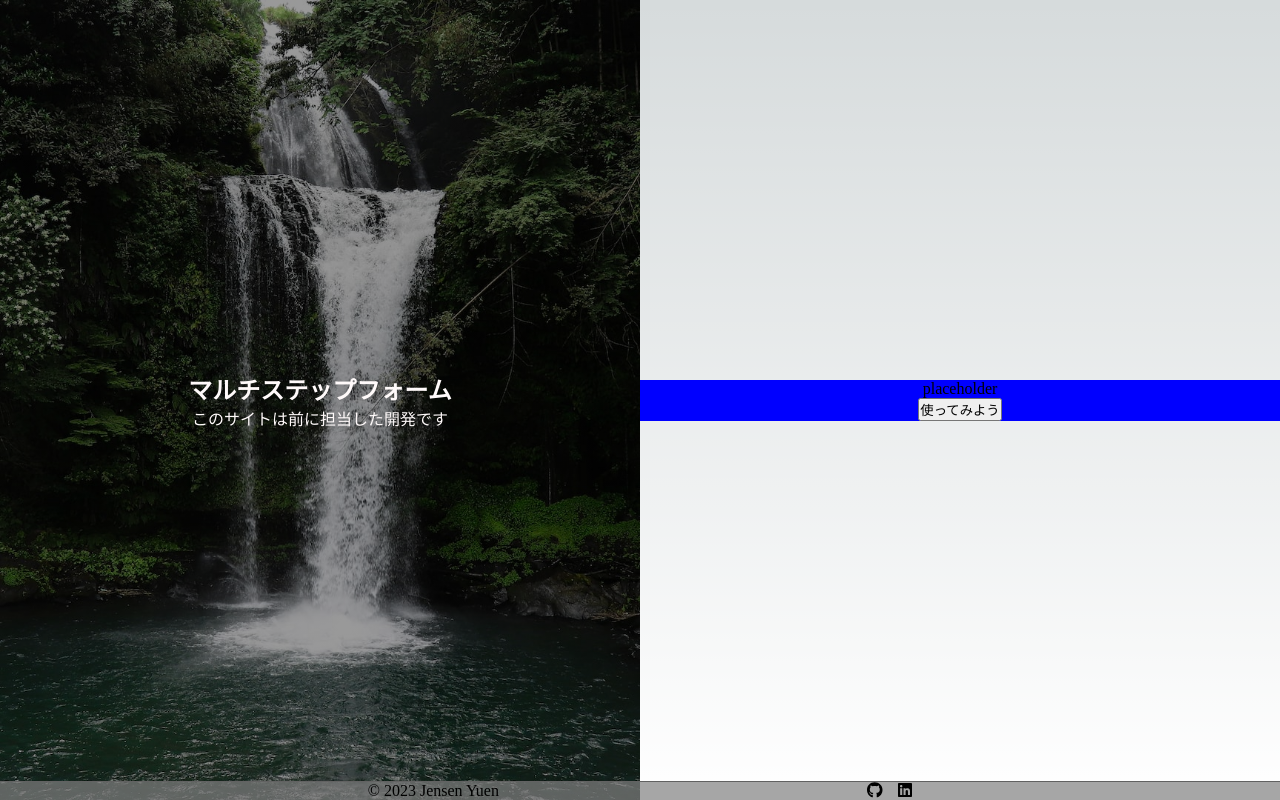
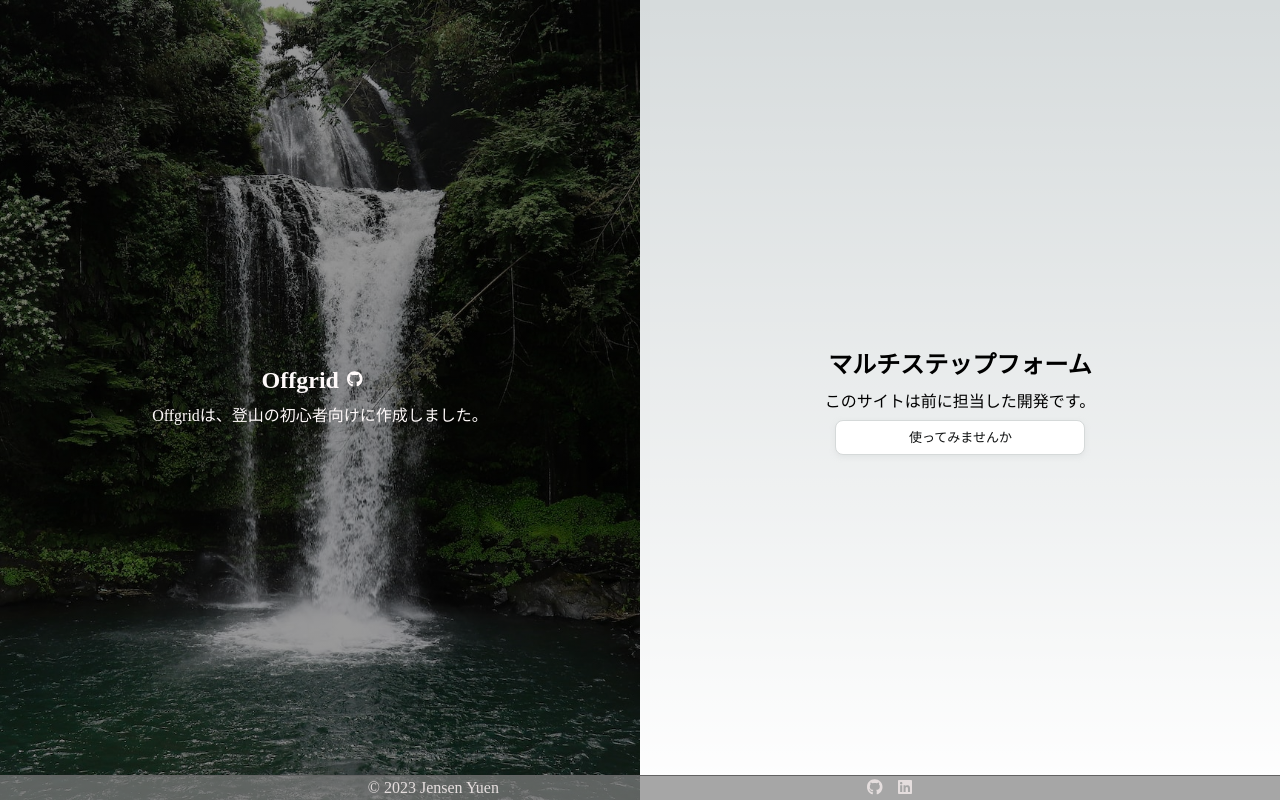
Before and after one commit to JensenYuen/multi-step-form-nextjs, a Next.js app: page / in a window 1280 px wide. Built offline with nearby package versions, Linux system fonts and the light colour scheme.

Commit message:
デサイン編集

```diff
--- a/pages/index.tsx
+++ b/pages/index.tsx
@@ -1,13 +1,17 @@
 import styles from '../styles/Home.module.css'
 import Link from 'next/link';
 import Footer from '../components/Footer';
+import { FontAwesomeIcon } from '@fortawesome/react-fontawesome';
+import { faGithub } from '@fortawesome/free-brands-svg-icons';
 
 const Home = () => {
   const text = {
     leftContentTitle: 'マルチステップフォーム',
-    leftContentSub: 'このサイトは前に担当した開発です',
-    rightContent: 'placeholder',
-    linkText: '使ってみよう'
+    leftContentSub: 'このサイトは前に担当した開発です。',
+    projName: 'Offgrid',
+    projDescription: 'Offgridは、登山の初心者向けに作成しました。',
+    projLink: 'https://github.com/eztree/offgrid',
+    linkText: '使ってみませんか'
   }
 
   return (
@@ -15,12 +19,23 @@ const Home = () => {
       <main className={styles.main}>
         <div className={styles.container}>
           <div className={`${styles.leftContent} ${styles.heroBanner}`}>
-            <h2>{text.leftContentTitle}</h2>
-            <p>{text.leftContentSub}</p>
+            <div className={`${styles.wrapper} ${styles.mb1}`}>
+              <h2 className={styles.mr1}>{text.projName}</h2>
+              <a href={text.projLink}
+                target="_blank"
+                rel="noopener noreferrer"
+                className='fs-4 mx-2'
+                style={{ marginRight: '1rem' }}
+              >
+                <FontAwesomeIcon icon={faGithub} />
+              </a>
+            </div>
+            <p className={styles.mb1}>{text.projDescription}</p>
           </div>
           <div className={styles.rightContent}>
-            {text.rightContent}
-            <button>
+            <h2 className={styles.mb1}>{text.leftContentTitle}</h2>
+            <p className={styles.mb1}>{text.leftContentSub}</p>
+            <button className={styles.button}>
               <Link href='/signup/datePeople'>{text.linkText}</Link>
             </button>
           </div>
--- a/styles/Home.module.css
+++ b/styles/Home.module.css
@@ -34,7 +34,6 @@
 }
 
 .rightContent {
-  background-color: blue;
   width: 50%;
   display: flex;
   flex-direction: column;
@@ -42,272 +41,61 @@
   align-items: center;
 }
 
-.description {
-  display: inherit;
-  justify-content: inherit;
-  align-items: inherit;
-  font-size: 0.85rem;
-  max-width: var(--max-width);
-  width: 100%;
-  z-index: 2;
-  font-family: var(--font-mono);
+.button {
+  background-color: rgb(255, 255, 255);
+  border: 1px solid rgb(213, 217, 217);
+  border-radius: 8px;
+  box-shadow: rgba(213, 217, 217, .5) 0 2px 5px 0;
+  box-sizing: border-box;
+  color: #0f1111;
+  cursor: pointer;
+  display: inline-block;
+  font-family: "Amazon Ember", sans-serif;
+  font-size: 13px;
+  line-height: 29px;
+  padding: 0 10px 0 11px;
+  position: relative;
+  text-align: center;
+  text-decoration: none;
+  user-select: none;
+  -webkit-user-select: none;
+  touch-action: manipulation;
+  vertical-align: middle;
+  width: 250px;
+  height: 35px;
 }
 
-.description a {
-  display: flex;
-  justify-content: center;
-  align-items: center;
-  gap: 0.5rem;
+.button:hover {
+  background-color: #f7fafa;
 }
 
-.description p {
-  position: relative;
-  margin: 0;
-  padding: 1rem;
-  background-color: rgba(var(--callout-rgb), 0.5);
-  border: 1px solid rgba(var(--callout-border-rgb), 0.3);
-  border-radius: var(--border-radius);
+.button:focus {
+  border-color: #008296;
+  box-shadow: rgba(213, 217, 217, .5) 0 2px 5px 0;
+  outline: 0;
 }
 
-.code {
-  font-weight: 700;
-  font-family: var(--font-mono);
+.mb1 {
+  margin-bottom: 0.5rem;
 }
 
-.grid {
-  display: grid;
-  grid-template-columns: repeat(4, minmax(25%, auto));
-  width: var(--max-width);
-  max-width: 100%;
+.mr1 {
+  margin-right: 0.5rem;
 }
 
-.card {
-  padding: 1rem 1.2rem;
-  border-radius: var(--border-radius);
-  background: rgba(var(--card-rgb), 0);
-  border: 1px solid rgba(var(--card-border-rgb), 0);
-  transition: background 200ms, border 200ms;
+.wrapper {
+  display: flex;
+  align-items: center;
 }
 
-.card span {
-  display: inline-block;
-  transition: transform 200ms;
-}
+@media (max-width: 700px) {
+  .container {
 
-.card h2 {
-  font-weight: 600;
-  margin-bottom: 0.7rem;
-}
-
-.card p {
-  margin: 0;
-  opacity: 0.6;
-  font-size: 0.9rem;
-  line-height: 1.5;
-  max-width: 30ch;
-}
-
-.center {
-  display: flex;
-  justify-content: center;
-  align-items: center;
-  position: relative;
-  padding: 4rem 0;
-}
-
-.center::before {
-  background: var(--secondary-glow);
-  border-radius: 50%;
-  width: 480px;
-  height: 360px;
-  margin-left: -400px;
-}
-
-.center::after {
-  background: var(--primary-glow);
-  width: 240px;
-  height: 180px;
-  z-index: -1;
-}
-
-.center::before,
-.center::after {
-  content: '';
-  left: 50%;
-  position: absolute;
-  filter: blur(45px);
-  transform: translateZ(0);
-}
-
-.logo,
-.thirteen {
-  position: relative;
-}
-
-.thirteen {
-  display: flex;
-  justify-content: center;
-  align-items: center;
-  width: 75px;
-  height: 75px;
-  padding: 25px 10px;
-  margin-left: 16px;
-  transform: translateZ(0);
-  border-radius: var(--border-radius);
-  overflow: hidden;
-  box-shadow: 0px 2px 8px -1px #0000001a;
-}
-
-.thirteen::before,
-.thirteen::after {
-  content: '';
-  position: absolute;
-  z-index: -1;
-}
-
-/* Conic Gradient Animation */
-.thirteen::before {
-  animation: 6s rotate linear infinite;
-  width: 200%;
-  height: 200%;
-  background: var(--tile-border);
-}
-
-/* Inner Square */
-.thirteen::after {
-  inset: 0;
-  padding: 1px;
-  border-radius: var(--border-radius);
-  background: linear-gradient(
-    to bottom right,
-    rgba(var(--tile-start-rgb), 1),
-    rgba(var(--tile-end-rgb), 1)
-  );
-  background-clip: content-box;
-}
-
-/* Enable hover only on non-touch devices */
-@media (hover: hover) and (pointer: fine) {
-  .card:hover {
-    background: rgba(var(--card-rgb), 0.1);
-    border: 1px solid rgba(var(--card-border-rgb), 0.15);
-  }
-
-  .card:hover span {
-    transform: translateX(4px);
   }
 }
 
-@media (prefers-reduced-motion) {
-  .thirteen::before {
-    animation: none;
-  }
-
-  .card:hover span {
-    transform: none;
-  }
-}
-
-/* Mobile */
-@media (max-width: 700px) {
-  .content {
-    padding: 4rem;
-  }
-
-  .grid {
-    grid-template-columns: 1fr;
-    margin-bottom: 120px;
-    max-width: 320px;
-    text-align: center;
-  }
-
-  .card {
-    padding: 1rem 2.5rem;
-  }
-
-  .card h2 {
-    margin-bottom: 0.5rem;
-  }
-
-  .center {
-    padding: 8rem 0 6rem;
-  }
-
-  .center::before {
-    transform: none;
-    height: 300px;
-  }
-
-  .description {
-    font-size: 0.8rem;
-  }
-
-  .description a {
-    padding: 1rem;
-  }
-
-  .description p,
-  .description div {
-    display: flex;
-    justify-content: center;
-    position: fixed;
-    width: 100%;
-  }
-
-  .description p {
-    align-items: center;
-    inset: 0 0 auto;
-    padding: 2rem 1rem 1.4rem;
-    border-radius: 0;
-    border: none;
-    border-bottom: 1px solid rgba(var(--callout-border-rgb), 0.25);
-    background: linear-gradient(
-      to bottom,
-      rgba(var(--background-start-rgb), 1),
-      rgba(var(--callout-rgb), 0.5)
-    );
-    background-clip: padding-box;
-    backdrop-filter: blur(24px);
-  }
-
-  .description div {
-    align-items: flex-end;
-    pointer-events: none;
-    inset: auto 0 0;
-    padding: 2rem;
-    height: 200px;
-    background: linear-gradient(
-      to bottom,
-      transparent 0%,
-      rgb(var(--background-end-rgb)) 40%
-    );
-    z-index: 1;
-  }
-}
-
-/* Tablet and Smaller Desktop */
 @media (min-width: 701px) and (max-width: 1120px) {
   .grid {
     grid-template-columns: repeat(2, 50%);
   }
 }
-
-@media (prefers-color-scheme: dark) {
-  .vercelLogo {
-    filter: invert(1);
-  }
-
-  .logo,
-  .thirteen img {
-    filter: invert(1) drop-shadow(0 0 0.3rem #ffffff70);
-  }
-}
-
-@keyframes rotate {
-  from {
-    transform: rotate(360deg);
-  }
-  to {
-    transform: rotate(0deg);
-  }
-}
--- a/styles/footer.module.css
+++ b/styles/footer.module.css
@@ -13,4 +13,7 @@
   justify-content: space-evenly;
   align-items: flex-end;
   width: 100%;
+  color: rgb(229, 222, 222);
+  padding-top: 0.2rem;
+  padding-bottom: 0.2rem;
 }
```
